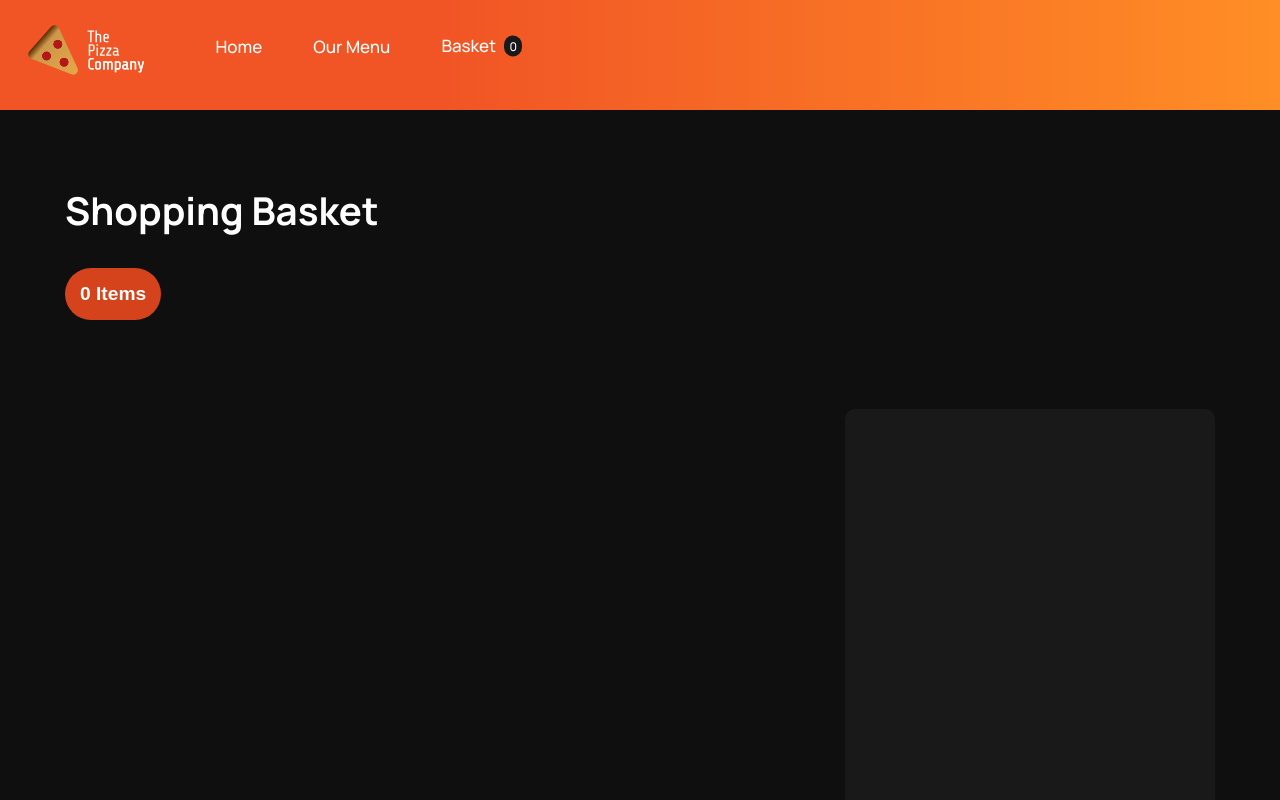
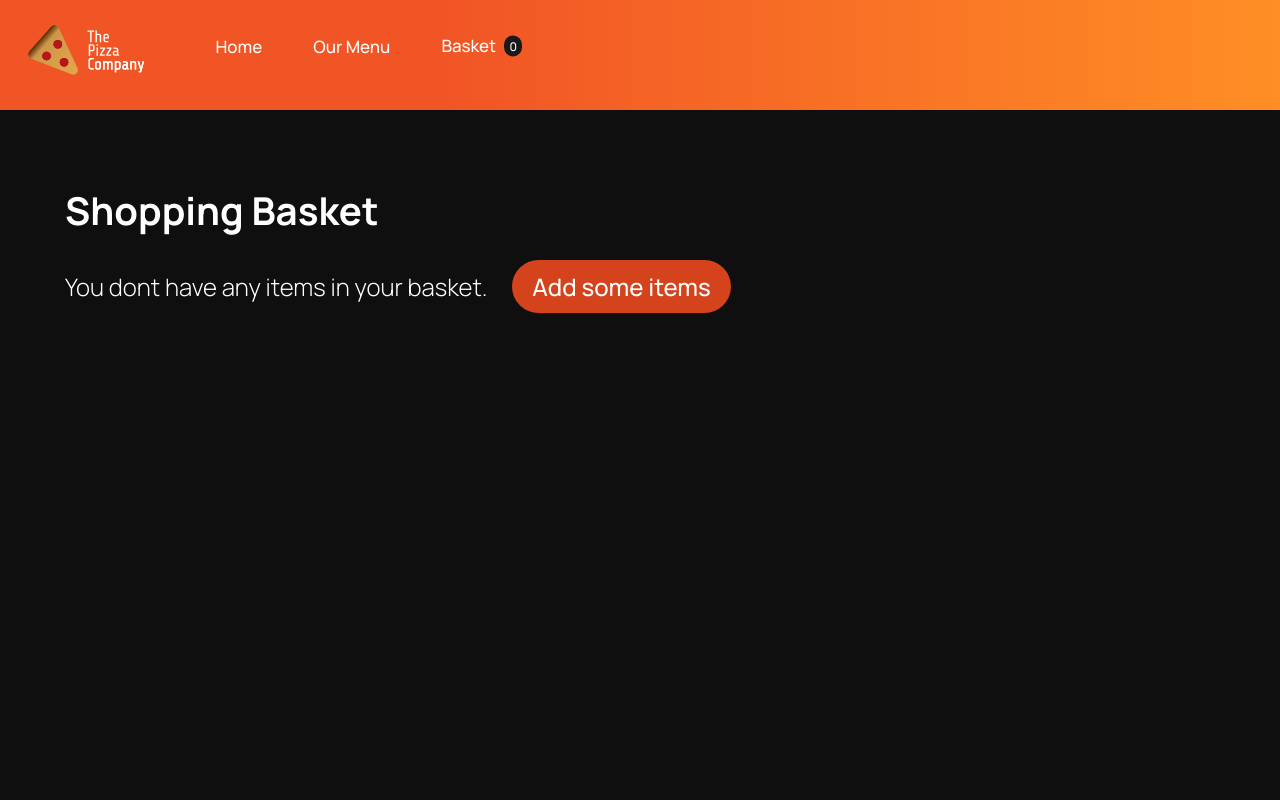
Before and after one commit to devVelocity/pizzaDeliveryProject, a Vue app: page /basket in a window 1280 px wide. Shown: the top 800 px of the page. Built offline with nearby package versions, Linux system fonts and the light colour scheme.

Commit message:
Fixed Menu Item 'CSS Sticky' issue

```diff
--- a/src/assets/styles/components/menuItemDisplay.css
+++ b/src/assets/styles/components/menuItemDisplay.css
@@ -3,10 +3,10 @@
     height: auto;
     min-height: calc(100vh - 100px);
     display: flex;
+    width: calc(100vw - 100px);
     margin-left: 50px;
     gap: 30px;
     padding-top: 50px;
-    align-items: flex-start;
 }
 
 #itemContainer{
@@ -35,13 +35,20 @@
     object-fit: cover;
 }
 
+.itemBuyWrapper{
+    width: 70%;
+    height: auto;
+    min-height: 100%;
+    position: relative;
+}
+
 .itemBuyWindow{
     width: 70%;
     background: var(--buyWindowBackground);
     border-radius: 10px;
     padding: 30px;
     height: auto;
-    min-height: auto;
+    min-height: 300px;
     position: sticky;
     top: 180px;
     margin-top: 0px;
--- a/src/assets/styles/global.css
+++ b/src/assets/styles/global.css
@@ -4,6 +4,7 @@
   --orange1: rgb(241, 85, 37);
   --orange1dark: rgb(212, 67, 27);
   --orange1dark2:rgb(167, 56, 26);
+  --orange1dark3:rgb(128, 42, 18);
   --orange1darkSat:rgb(221, 101, 68);
   --orange1v2: rgb(241, 102, 37);
   --blue1: #3D53A1;
@@ -21,7 +22,7 @@
   --grayOpacity: rgba(25,25,25,0.1);
   --black: rgb(0,0,0);
   --gradientP1: var(--orange1);
-  --gradientP2: linear-gradient(90deg, var(--orange1) 35%, var(--gradStop2) 100%);
+  --gradientP2: linear-gradient(90deg, var(--gradientP1) 35%, var(--gradStop2) 100%);
   --gradStop2: rgb(255, 142, 37);
 
 
@@ -56,8 +57,9 @@ body.dark{
   --menuFilterGrid: var(--gray1);
   --MFGBackground: var(--gray);
   --MFGActivateText: white;
-  --MFGActivateBackground: var(--orange1);
-  --MFGActivateBorder: var(--orange1dark2);
+  --MFGActivateBackground: var(--gray2);
+  --MFGActivateBorder: var(--gray2);
+  --MFGActiveStreak: white;
 
   --MFGActiveText2: white;
   --MFGDeactiveBorder: var(--graydark);
@@ -95,7 +97,10 @@ body.dark{
   --mobileBorderLineColour: white;
   --mobileNavBefore: var(--graydark1);
 
-
+  --lightButtonBG: var(--orange1dark);
+  --lightButtonText: var(--white);
+  --lightButtonHoverBG: var(--orange1dark3);
+  --lightButtonHoverText: white;
 
 
 }
@@ -329,3 +334,36 @@ body.light .dropdown.active::after{
 .dropdown h3:hover{
   cursor: pointer;
 }
+
+
+h1,h2,h3,h4,h5,h6,p{
+  color: white;
+  color: var(--textLight);
+  font-family: "Manrope";
+}
+
+.light-button{
+  background: rgb(241, 85, 37);
+  background: var(--lightButtonBG);
+  padding: 10px;
+  padding-left: 20px;
+  padding-right: 20px;
+  border-radius: 40px;
+  color: white;
+  color: var(--lightButtonText);
+  text-decoration: none;
+  font-weight: 500;
+}
+
+.light-button:hover{
+  background: rgb(241, 85, 37);
+  background: var(--lightButtonHoverBG);
+  padding: 10px;
+  padding-left: 20px;
+  padding-right: 20px;
+  border-radius: 40px;
+  color: white;
+  color: var(--lightButtonHoverText);
+  text-decoration: none;
+  font-weight: 500;
+}
--- a/src/assets/styles/pages/basket.css
+++ b/src/assets/styles/pages/basket.css
@@ -166,3 +166,20 @@
         margin-left: 10px;
     }
 }
+
+#shop-basket-container h2{
+    font-weight: 300;
+}
+
+#shop-basket-container h2 a{
+    margin-left: 20px;
+}
+
+.noItems{
+    position: fixed;
+}
+
+.noItems2{
+    position: fixed;
+    top: 250px;
+}
--- a/src/assets/styles/pages/menu.css
+++ b/src/assets/styles/pages/menu.css
@@ -98,8 +98,8 @@
     width: 7px;
     height: 100%;
     position: absolute;
-    background: rgb(25,25,25);
-    background: var(--orange1);
+    background: white;
+    background: var(--MFGActiveStreak);
     top: 0;
     left: 0;
     border-top-left-radius: 10px;
--- a/src/assets/styles/pages/menuItem.css
+++ b/src/assets/styles/pages/menuItem.css
@@ -2,5 +2,4 @@
     width: 100%;
     height: auto;
     min-height: calc(100vh - 100px);
-    overflow: hidden;
 }
--- a/src/components/menuItemDisplay.vue
+++ b/src/components/menuItemDisplay.vue
@@ -75,6 +75,7 @@
             <br style="margin-bottom: 100px">
             <br style="margin-bottom: 100px">
         </div>
+        <div class="itemBuyWrapper">
             <div class="itemBuyWindow">
                 <h3>Buy Now</h3>
                 <h2>{{ '£' + details[4] }}</h2>
@@ -95,6 +96,7 @@
                 </select></span>
                 <br>
                 <router-link v-on:click="itemBought" class="buy-button" to="/menu">Add to Basket</router-link>
+            </div>
         </div>
     </div>
 </template>
--- a/src/views/Basket.vue
+++ b/src/views/Basket.vue
@@ -2,8 +2,9 @@
   <div id="page-background" style="margin-top: 5px">
     <div id="centralContainer">
         <div id="shop-basket-container">
-            <h1>Shopping Basket</h1>
-            <h3 class="itemsDisplay">{{ basketItems }} Items</h3>
+            <h1 :class="{ noItems : basketItems === 0}">Shopping Basket</h1>
+            <h3 v-if="basketItems != 0" class="itemsDisplay">{{ basketItems }} Items</h3>
+            <h2 v-if="basketItems === 0" class="noItems2">You dont have any items in your basket. <router-link class="light-button" to="/menu">Add some items</router-link></h2>
         </div>
         <div id="shoppingContainer">
             <div id="itemColumn">
@@ -17,7 +18,7 @@
                     <div class="section-2"></div>
                 </div>
             </div>
-            <div id="stickyColumn">
+            <div v-if="basketItems != 0" id="stickyColumn">
                 <div id="stickyItem">
 
                 </div>
```
Lines whose indentation alone changed are shown as unchanged.
